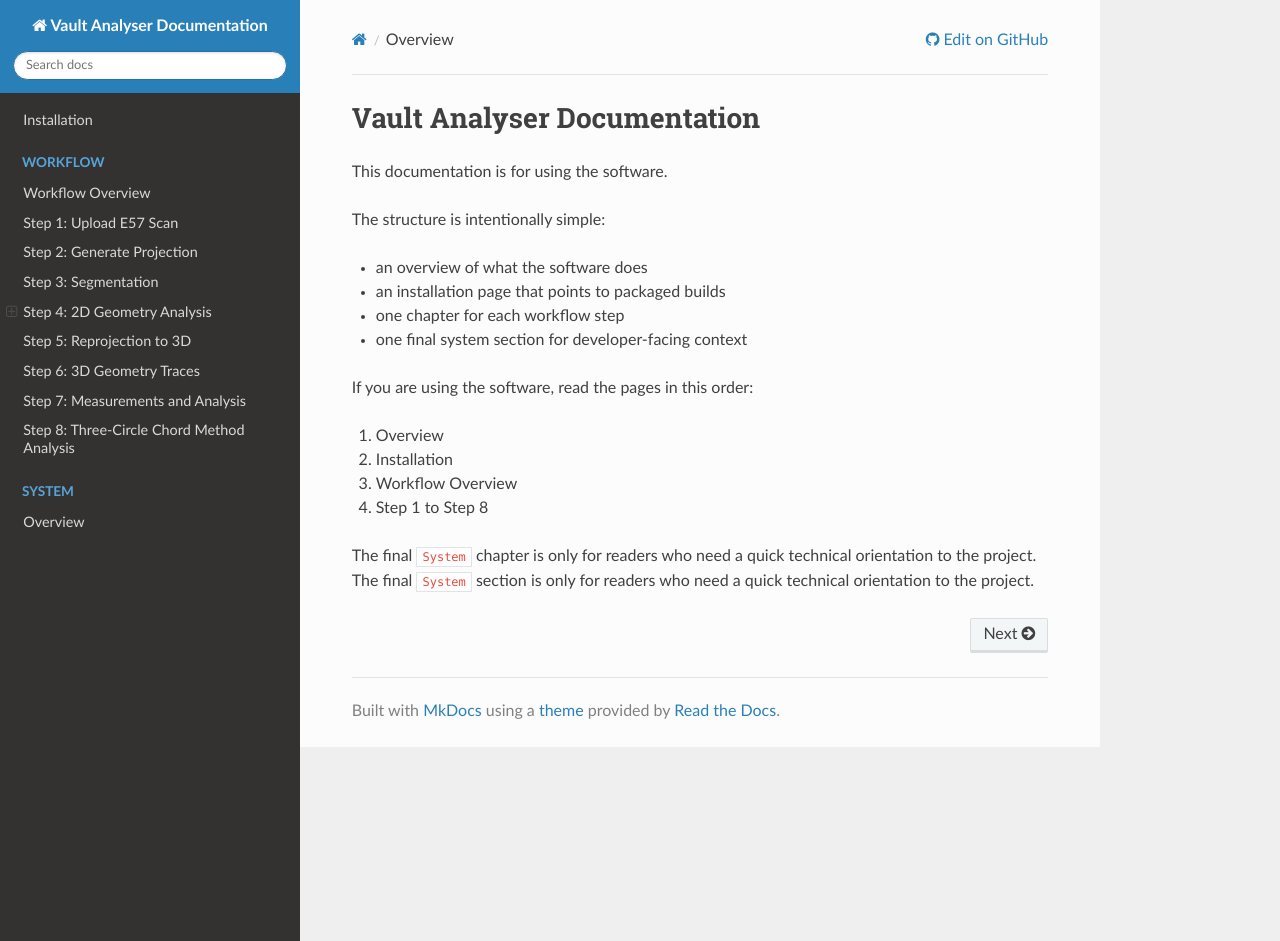
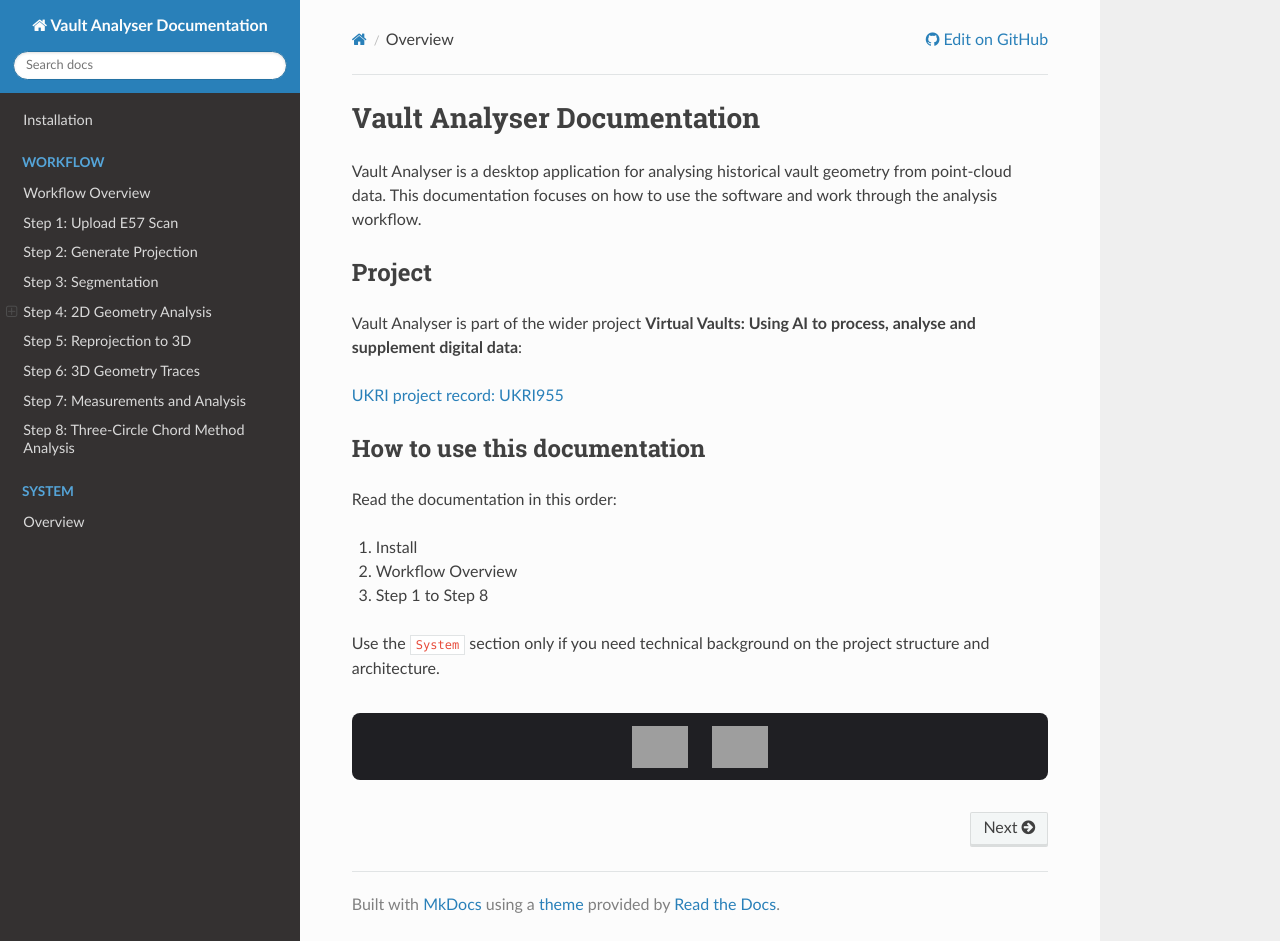
Before and after one commit to DavidJBoardman/ai-vault-dashboard, an MkDocs documentation site: the page built from docs/index.md, in a window 1280 px wide and 941 px high. Built offline with MkDocs 1.6.1, drawn with Linux system fonts in a browser that asks for light colours; nearby versions of some CDN libraries; grey boxes are pictures that could not be loaded.

Commit message:
Improve docs: installation, index and logos
Rework documentation to improve clarity for end users and add partner branding. Updates include: expand docs/index.md with a concise project overview, a clear "How to use this documentation" reading order, a UKRI project link, and a partner-logos HTML block; simplify docs/installation.md into step-by-step download/run instructions for Windows and macOS, clarify where project files are stored, and keep the macOS quarantine command; and add styles in docs/stylesheets/extra.css to style the new .partner-logos block while preserving the existing .rst-versions rule.

```diff
--- a/docs/index.md
+++ b/docs/index.md
@@ -1,20 +1,30 @@
 # Vault Analyser Documentation
 
-This documentation is for using the software.
+Vault Analyser is a desktop application for analysing historical vault geometry from point-cloud data. This documentation focuses on how to use the software and work through the analysis workflow.
 
-The structure is intentionally simple:
+## Project
 
-- an overview of what the software does
-- an installation page that points to packaged builds
-- one chapter for each workflow step
-- one final system section for developer-facing context
+Vault Analyser is part of the wider project **Virtual Vaults: Using AI to process, analyse and supplement digital data**:
 
-If you are using the software, read the pages in this order:
+[UKRI project record: UKRI955](https://gtr.ukri.org/projects?ref=UKRI955)
 
-1. Overview
-2. Installation
-3. Workflow Overview
-4. Step 1 to Step 8
 
-The final `System` chapter is only for readers who need a quick technical orientation to the project.
-The final `System` section is only for readers who need a quick technical orientation to the project.
+## How to use this documentation
+
+Read the documentation in this order:
+
+1. Install
+2. Workflow Overview
+3. Step 1 to Step 8
+
+Use the `System` section only if you need technical background on the project structure and architecture.
+
+<!-- Keep the logo strip visually light; the SVG assets are white and need a dark background. -->
+<div class="partner-logos">
+  <a href="https://www.virtualengineeringcentre.com/" target="_blank" rel="noopener noreferrer">
+    <img src="https://www.virtualengineeringcentre.com/wp-content/themes/liverpoolVec/library/images/svg/logo.svg" alt="Virtual Engineering Centre logo">
+  </a>
+  <a href="https://www.liverpool.ac.uk/" target="_blank" rel="noopener noreferrer">
+    <img src="https://www.virtualengineeringcentre.com/wp-content/themes/liverpoolVec/library/images/svg/university_of_liverpool_logo.svg" alt="University of Liverpool logo">
+  </a>
+</div>
--- a/docs/stylesheets/extra.css
+++ b/docs/stylesheets/extra.css
@@ -1,3 +1,28 @@
 .rst-versions {
   display: none !important;
 }
+
+.partner-logos {
+  margin-top: 2rem;
+  margin-bottom: 2rem;
+  padding: 0.8rem 1rem;
+  background: #1f1f23;
+  border-radius: 8px;
+  display: flex;
+  flex-wrap: wrap;
+  gap: 0.75rem 1.5rem;
+  align-items: center;
+  justify-content: center;
+}
+
+.partner-logos a {
+  display: inline-flex;
+  align-items: center;
+  justify-content: center;
+}
+
+.partner-logos img {
+  max-height: 42px;
+  width: auto;
+  display: block;
+}
```
Also changed, not shown: docs/installation.md (+26 -60 lines).
